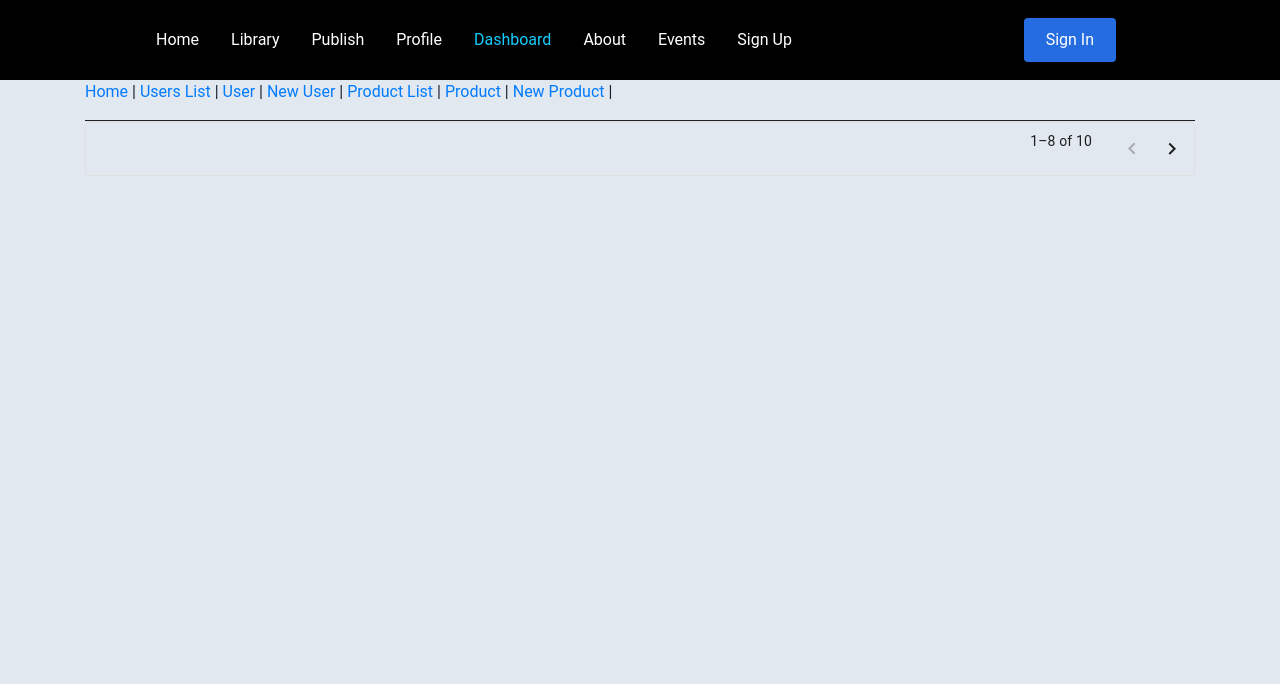
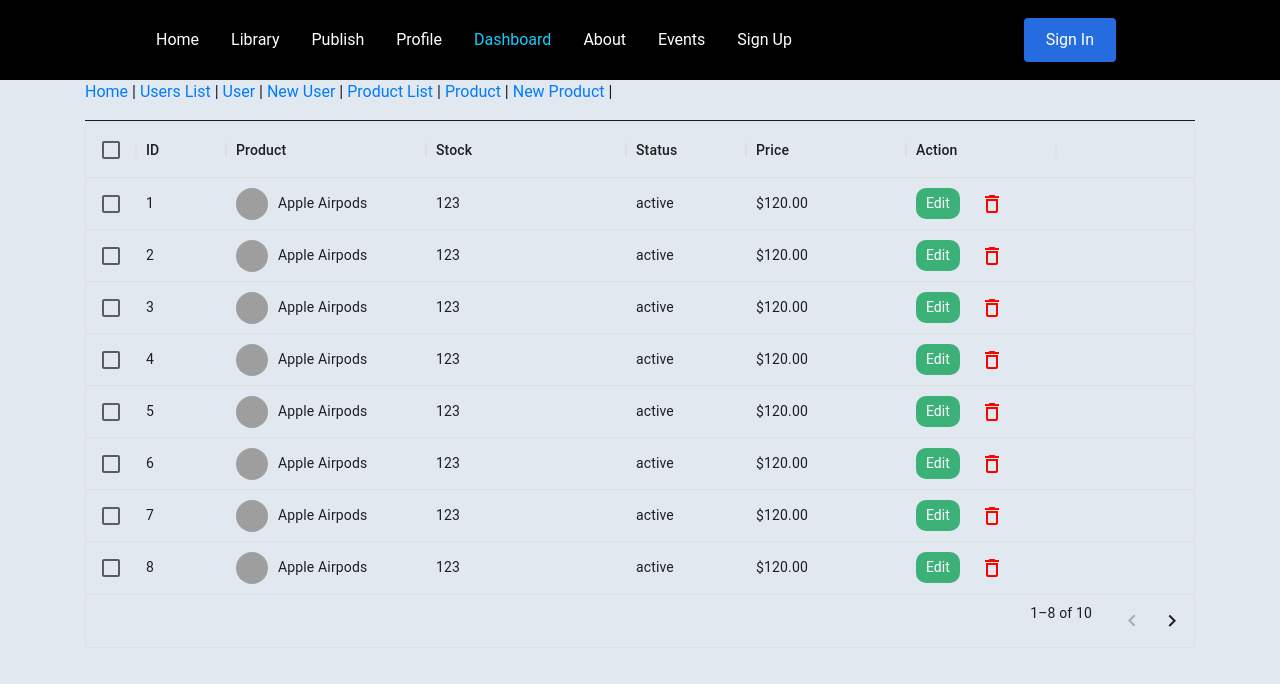
Before and after one commit to biruktesfu/Abyssnia_books_web, a React (Create React App) app in the folder client/: page /dashboard/product in a window 1280 px wide. Shown: the top 684 px of the page. Built offline with nearby package versions, Linux system fonts and the light colour scheme; grey boxes are pictures that could not be loaded.

Commit message:
MUI Datagrid size and Pagination bug fixed

```diff
--- a/client/src/pages/Dashboard/productList/ProductList.js
+++ b/client/src/pages/Dashboard/productList/ProductList.js
@@ -61,9 +61,12 @@ export default function ProductList() {
   return (
     <div className="productList">
       <DataGrid
+      autoPageSize pagination
+      autoHeight
         rows={data}
         disableSelectionOnClick
         columns={columns}
+        columnBuffer={10}
         pageSize={8}
         checkboxSelection
       />
--- a/client/src/pages/Dashboard/userList/UserList.js
+++ b/client/src/pages/Dashboard/userList/UserList.js
@@ -61,9 +61,12 @@ export default function UserList() {
   return (
     <div className="userList">
       <DataGrid
+      autoPageSize pagination
+      autoHeight
         rows={data}
         disableSelectionOnClick
         columns={columns}
+        columnBuffer={10}
         pageSize={8}
         checkboxSelection
       />
--- a/client/src/pages/Main/dashboard/dashboard.js
+++ b/client/src/pages/Main/dashboard/dashboard.js
@@ -34,7 +34,10 @@ function dashboard() {
         <Link to="product/:productId">Product</Link> |{" "}
         <Link to="newproduct">New Product</Link> |{" "}
       </nav>
+      <div>
       <Outlet />
+
+      </div>
 
       {/* <Topbar />
       <div>
```
